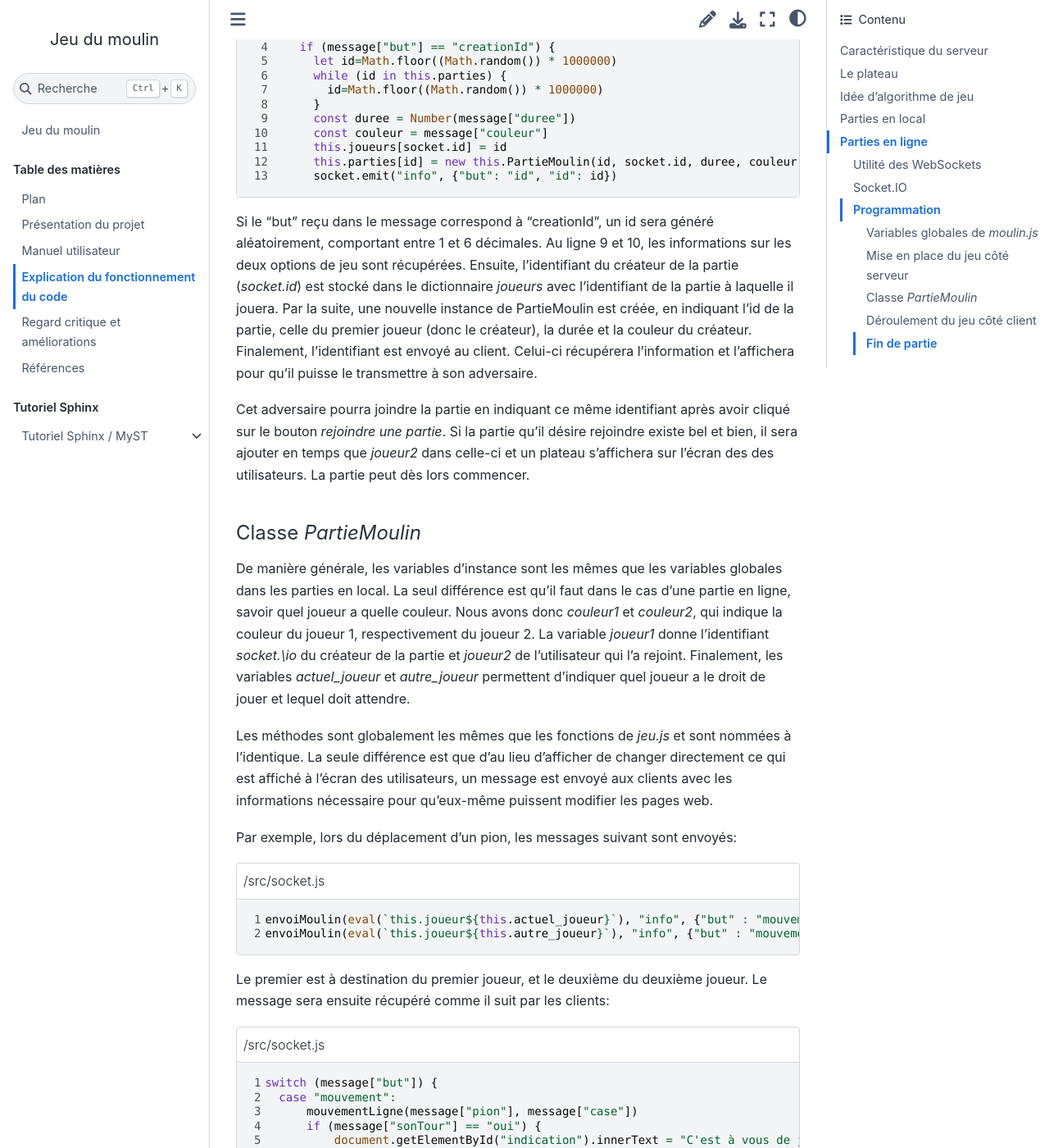
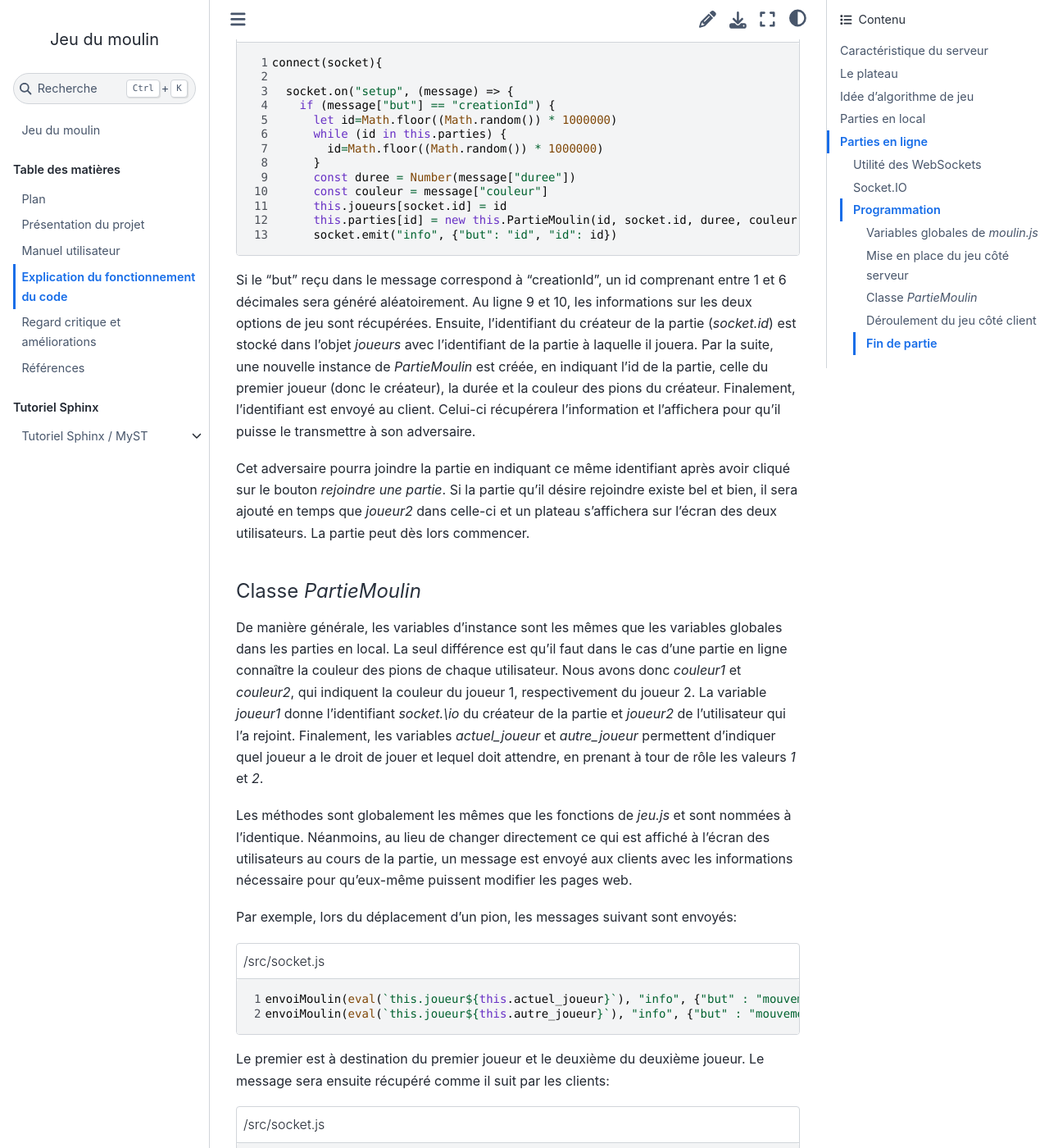
Before and after one commit to valentinethrlr/projet_moulin_documentation, a Sphinx documentation site: the page built from source/explication.md, in a window 1280 px wide and 1400 px high, scrolled down 16174 px. Shown: the whole window at 82% size. Built offline with Sphinx 7.4.7 and the Sphinx Book theme 1.1.4, drawn with Linux system fonts in a browser that asks for light colours; cross-references to code outside the pages are shown as plain code; some of the changed text lies outside the part shown.

Commit message:
relecture

````diff
--- a/source/explication.md
+++ b/source/explication.md
@@ -69,6 +69,8 @@ Voici le code HTML qui permet de réaliser cela:
 ```
 
 Les fonctions <em>duree(t)</em> et <em>couleur(c)</em> enregistre ensuite les options choisies dans des variables globales: <em>dureeJoueur</em> et <em>couleurJoueur</em>.
+
+Si une de ces deux options n'a pas été déterminée par le créateur de la partie, un message d'erreur s'affiche sur l'écran.
 
 #### Variables globales
 
@@ -244,14 +246,14 @@ Finalement, cette fonction contrôle les fins de partie. Elle vérifie qu'aucun
 
 ## Parties en ligne
 
-Pour les parties en ligne, la technologie utilisée est le node JS, avec le concept de web sockets.
+Pour les parties en ligne, la technologie utilisée est le node JS, avec le concept de WebSockets.
 
 ### Utilité des WebSockets
 
 Les sources utilisées pour rédiger cette partie sont: {cite:p}`socket_video`, {cite:p}`socket_page1`, {cite:p}`socket_page2` et {cite:p}`socket_page3`.
 
 L'idée est de créer une connection bidirectionnelle entre le serveur et le client, qui sont alors appelés des "sockets".
-L'avantage et que le client et le serveur pourront ensuite s'envoyer des informations en temps réel, sans que le client ne doive constamment faire de demandes.
+L'avantage est que le client et le serveur pourront ensuite s'envoyer des messages en temps réel, sans que le client ne doive constamment faire des demandes auprès du serveur.
 
 ```{figure} images/websocket-handshake.png
 ---
@@ -262,9 +264,9 @@ WebSocket en schéma, tiré de {cite:p}`socket_page2`
 
 Afin d'établir cette connexion, il y a tout d'abord une phase dite de "handshake".
 
-Du côté du serveur, un port doit être ouvert. Pour ce projet, il s'agit du port 25565, car le propriétaire du serveur m'a indiqué qu'il était libre. A partir de là, le serveur est mis "sur écoute".
+Du côté du serveur, un port doit être ouvert. Pour ce projet, il s'agit du port 25565. (La raison pour cela est que le propriétaire du serveur m'a indiqué qu'il était libre). Ensuite, le serveur est mis "sur écoute".
 
-Ensuite, le client envoie une première requête (une requête HTTP) vers ce port, pour demander une connection. Si le serveur accepte cette demande, une liaison est établie entre les deux. A partir de là, des messages transiteront entre eux automatiquement, sans autre requête.
+Ensuite, le client envoie une première requête (une requête HTTP) vers ce port, pour demander une connection. Si le serveur accepte cette demande, une liaison est établie entre les deux. A partir de cet instant, des messages transiteront entre eux automatiquement, sans autre requête.
 
 Dès qu'une des deux socket se déconnecte, la connexion est rompue et se ferme.
 
@@ -329,22 +331,22 @@ Pour que ce bloc soit exécuté, il faut simplement que le nom de l'événement
 
 Le fichier d'entrée côté client est <em>ligne.js</em> qui se trouve dans le dossier <em>assets</em> de <em>moulin</em> de <em>public_html</em>. Il est lié aux pages HTML <em>jouer.html</em> et <em>rejoindre</em>. Côté serveur, il s'agit du fichier <em>moulin.js</em> dans le dossier <em>moulin</em> de <em>nodeJS</em>.
 
-Globalement, l'algorithme de jeu est le même que pour les parties en local. Une grande partie du code a donc été repris du fichier <em>jeu.js</em> et mis dans la classe du fichier <em>PartieMoulin.js</em>. Pour des raisons de sécurité, il n'était pas possible d'avoir un fichier commun avec cette partie du code, le but était de séparer rigoureusement ce qui concerne le client de ce qui concerne le serveur.
+Globalement, l'algorithme de jeu est le même que pour les parties en local. Une grande partie du code a donc été repris du fichier <em>jeu.js</em> et mis dans la classe du fichier <em>PartieMoulin.js</em>. Pour des raisons de sécurité, il n'était pas possible d'avoir un fichier commun avec cette partie du code, le but étant de séparer rigoureusement ce qui concerne le client de ce qui concerne le serveur.
 
-La principale différence est que tous les "calculs" se font sur le serveur, qui ne fait ensuite qu'envoyer ce qui doit être affiché sur les écrans des joueurs. Les clients quand à eux envoient les identifiants des cases et des pions sélectionnés.
+La principale différence est que tous les "calculs" se font sur le serveur, qui ne fait ensuite qu'envoyer ce qui doit être affiché sur les écrans des joueurs. Les clients quant à eux envoient les identifiants des cases et des pions sélectionnés.
 
 #### Variables globales de <em>moulin.js</em>
 
-Tout d'abord, ce fichier ne contient en réalité qu'une classe, qui sera exporté dans le fichier <em>index.js</em> du dossier <em>nodeJs</em>.
+Ce fichier ne contient en réalité qu'une classe, qui sera exporté dans le fichier <em>index.js</em> du dossier <em>nodeJs</em>.
 
-Cette classe sauvegarde toutes les parties dans le "dictionnaire" <em>parties</em>, avec l'id de la partie comme clé et un objet <em>PartieMoulin</em> comme valeur.
+Cette classe sauvegarde toutes les parties dans l'objet <em>parties</em>, avec l'id de la partie comme clé et un objet <em>PartieMoulin</em> comme valeur.
 
-La deuxième variable globale est <em>joueurs</em>, qui stocke les identifiants des clients comme clé et l'identifiant de la partie à laquelle ils jouent.
+La deuxième variable globale est l'objet <em>joueurs</em>, qui stocke les identifiants des clients comme clé et l'identifiant de la partie à laquelle ils jouent comme valeur.
 
 
 #### Mise en place du jeu côté serveur
 
-Lorsque le client clique sur le bouton <em>créer une partie en ligne</em>, la fonction suivante (qui se trouve dans le fichier <em>ligne.js</em>) est appelée:
+Lorsque le client clique sur le bouton <em>Créer une partie en ligne</em>, la fonction suivante (qui se trouve dans le fichier <em>ligne.js</em>) est appelée:
 
 ```{literalinclude} /src/socket.js
 :language: js
@@ -352,9 +354,9 @@ Lorsque le client clique sur le bouton <em>créer une partie en ligne</em>, la f
 :linenos: true
 :lines: 46-52
 ```
-Nous constatons qu'ici un message est envoyé vers le serveur sous le format JSON. C'est ce même format qui sera utilisé dans tout le code. Le "but" décrit le type d'événement spécifique. Ensuite, les options de durée et de couleur du créateur sont également indiqué. Nous pouvons remarquer qu'il s'agit des variables globales du fichier <em>jeu.js</em>. Nous pouvons utiliser celles-ci, car étant donné que les deux fichiers JS sont liés à la page HTML, leurs variables sont communes.
+Nous constatons qu'ici un message est envoyé vers le serveur sous le format JSON. C'est ce même format qui sera utilisé dans tout le code. Le "but" décrit le type d'événement spécifique, ici, il s'agit de la création d'un id de partie. Ensuite, les options de durée et de couleur du créateur sont indiqués. Nous pouvons remarquer qu'il s'agit des variables globales du fichier <em>jeu.js</em>. Nous pouvons utiliser celles-ci, car les deux fichiers JS sont liés à la même page HTML.
 
-Le serveur le récupère comme il suit:
+Le serveur récupère le message comme il suit:
 
 ```{literalinclude} /src/socket.js
 :language: js
@@ -362,16 +364,16 @@ Le serveur le récupère comme il suit:
 :linenos: true
 :lines: 54-66
 ```
-Si le "but" reçu dans le message correspond à "creationId", un id sera généré aléatoirement, comportant entre 1 et 6 décimales. Au ligne 9 et 10, les informations sur les deux options de jeu sont récupérées. Ensuite, l'identifiant du créateur de la partie (<em>socket.id</em>) est stocké dans le dictionnaire <em>joueurs</em> avec l'identifiant de la partie à laquelle il jouera. Par la suite, une nouvelle instance de PartieMoulin est créée, en indiquant l'id de la partie, celle du premier joueur (donc le créateur), la durée et la couleur du créateur. Finalement, l'identifiant est envoyé au client. Celui-ci récupérera l'information et l'affichera pour qu'il puisse le transmettre à son adversaire.
+Si le "but" reçu dans le message correspond à "creationId", un id comprenant entre 1 et 6 décimales sera généré aléatoirement. Au ligne 9 et 10, les informations sur les deux options de jeu sont récupérées. Ensuite, l'identifiant du créateur de la partie (<em>socket.id</em>) est stocké dans l'objet <em>joueurs</em> avec l'identifiant de la partie à laquelle il jouera. Par la suite, une nouvelle instance de <em>PartieMoulin</em> est créée, en indiquant l'id de la partie, celle du premier joueur (donc le créateur), la durée et la couleur des pions du créateur. Finalement, l'identifiant est envoyé au client. Celui-ci récupérera l'information et l'affichera pour qu'il puisse le transmettre à son adversaire.
 
-Cet adversaire pourra joindre la partie en indiquant ce même identifiant après avoir cliqué sur le bouton <em>rejoindre une partie</em>. Si la partie qu'il désire rejoindre existe bel et bien, il sera ajouter en temps que <em>joueur2</em> dans celle-ci et un plateau s'affichera sur l'écran des des utilisateurs. La partie peut dès lors commencer.
+Cet adversaire pourra joindre la partie en indiquant ce même identifiant après avoir cliqué sur le bouton <em>rejoindre une partie</em>. Si la partie qu'il désire rejoindre existe bel et bien, il sera ajouté en temps que <em>joueur2</em> dans celle-ci et un plateau s'affichera sur l'écran des deux utilisateurs. La partie peut dès lors commencer.
 
 #### Classe <em>PartieMoulin</em>
 
-De manière générale, les variables d'instance sont les mêmes que les variables globales dans les parties en local. La seul différence est qu'il faut dans le cas d'une partie en ligne, savoir quel joueur a quelle couleur. Nous avons donc <em>couleur1</em> et <em>couleur2</em>, qui  indique la couleur du joueur 1, respectivement du joueur 2. La variable <em>joueur1</em> donne l'identifiant <em>socket.\io</em> du créateur de la partie et <em>joueur2</em> de l'utilisateur qui l'a rejoint.
-Finalement, les variables <em>actuel_joueur</em> et <em>autre_joueur</em> permettent d'indiquer quel joueur a le droit de jouer et lequel doit attendre.
+De manière générale, les variables d'instance sont les mêmes que les variables globales dans les parties en local. La seul différence est qu'il faut dans le cas d'une partie en ligne connaître la couleur des pions de chaque utilisateur. Nous avons donc <em>couleur1</em> et <em>couleur2</em>, qui  indiquent la couleur du joueur 1, respectivement du joueur 2. La variable <em>joueur1</em> donne l'identifiant <em>socket.\io</em> du créateur de la partie et <em>joueur2</em> de l'utilisateur qui l'a rejoint.
+Finalement, les variables <em>actuel_joueur</em> et <em>autre_joueur</em> permettent d'indiquer quel joueur a le droit de jouer et lequel doit attendre, en prenant à tour de rôle les valeurs <em>1</em> et <em>2</em>.
 
-Les méthodes sont globalement les mêmes que les fonctions de <em>jeu.js</em> et sont nommées à l'identique. La seule différence est que d'au lieu d'afficher de changer directement ce qui est affiché à l'écran des utilisateurs, un message est envoyé aux clients avec les informations nécessaire pour qu'eux-même puissent modifier les pages web.
+Les méthodes sont globalement les mêmes que les fonctions de <em>jeu.js</em> et sont nommées à l'identique. Néanmoins, au lieu de changer directement ce qui est affiché à l'écran des utilisateurs au cours de la partie, un message est envoyé aux clients avec les informations nécessaire pour qu'eux-même puissent modifier les pages web.
 
 Par exemple, lors du déplacement d'un pion, les messages suivant sont envoyés:
 
@@ -381,7 +383,7 @@ Par exemple, lors du déplacement d'un pion, les messages suivant sont envoyés:
 :linenos: true
 :lines: 84-85
 ```
-Le premier est à destination du premier joueur, et le deuxième du deuxième joueur. Le message sera ensuite récupéré comme il suit par les clients:
+Le premier est à destination du premier joueur et le deuxième du deuxième joueur. Le message sera ensuite récupéré comme il suit par les clients:
 
 ```{literalinclude} /src/socket.js
 :language: js
````
Also changed, not shown: other parts of source/explication.md (+1 -1 lines).
